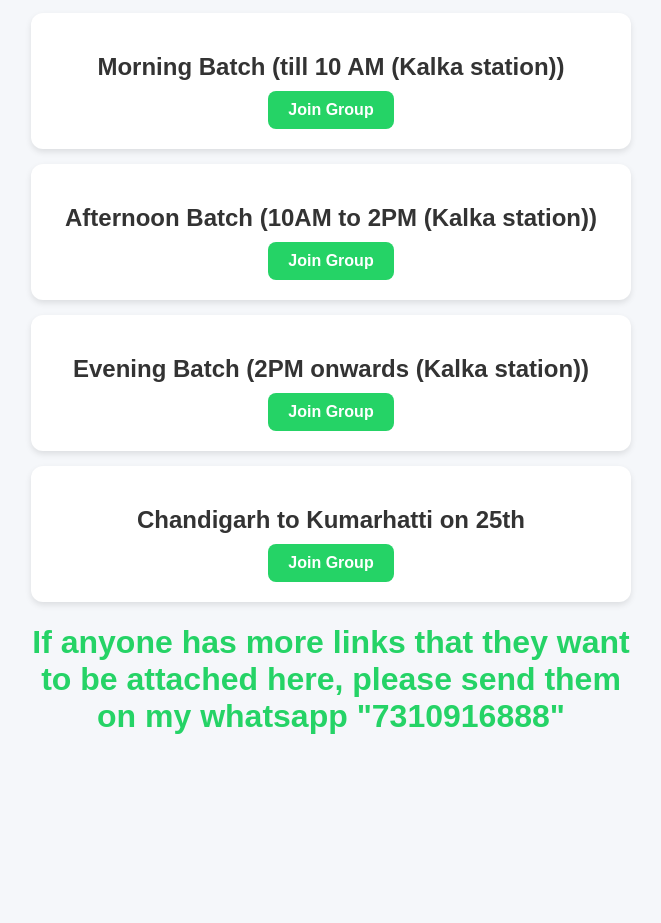
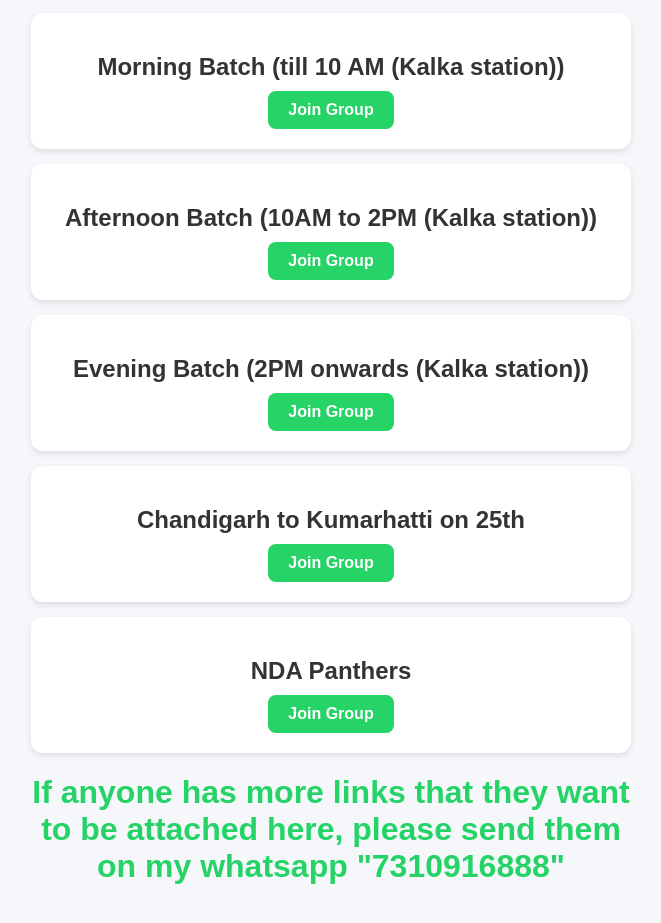
Before and after one commit to aryaa00anm/Group-Links, a plain HTML site: page index.html in a window 1280 px wide. Shown: the part 99-1022 px from the top of the page, without its empty margins (309-970 px from the left). Before the commit the page ends 875 px from the top, so only its background shows below. Drawn offline with Linux system fonts and the light colour scheme.

Commit message:
Update index.html

```diff
--- a/index.html
+++ b/index.html
@@ -70,6 +70,11 @@
       <a href="https://chat.whatsapp.com/IRpLglPGEboHbuxoqWoOfd?mode=wwt" target="_blank">Join Group</a>
     </div>
 
+     <div class="group">
+      <h2>NDA Panthers</h2>
+      <a href="https://chat.whatsapp.com/BBD3jS0YXKy1HOpH9tWdJM?mode=wwt" target="_blank">Join Group</a>
+    </div>
+
     <h1>If anyone has more links that they want to be attached here, please send them on my whatsapp "7310916888"</h1>
   </div>
 </body>
```
